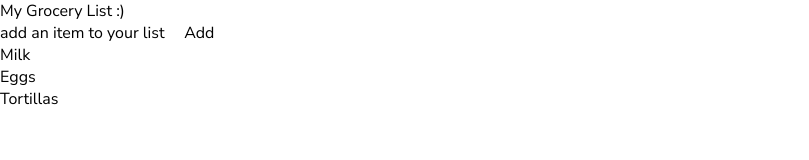
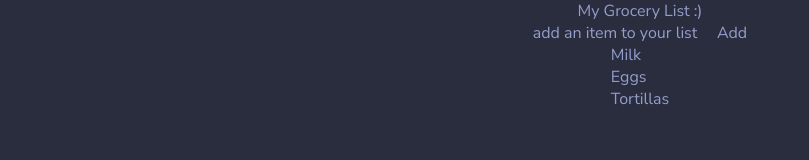
Before and after one commit to jrbanda1/My-Grocery-List-Web-App, a website built with Vite: page index.html in a window 1280 px wide. Shown: the whole page, without its empty margins (0-809 px from the left). Built offline with nearby package versions, Linux system fonts and the light colour scheme.

Commit message:
added styling to body in style.css

```diff
--- a/style.css
+++ b/style.css
@@ -1,3 +1,30 @@
+:root{
+    --background:    #292d3e;
+    --foreground:	#959dcb;
+    --comment:	#676e95;
+    --accent:	#c3e88d;
+    --redish:	#ff5370;
+    --orangish:	#f78c6c;
+    --yellowish:	#ffcb6b;
+    --greenish:	#c3e88d;
+    --bluish:	#82aaff;
+    --purplish:	#c792ea;
+}
+
 body {
+
+    background-color: var(--background);
+    color: var(--foreground);
+    display: flex;
+    flex-direction: column;
+    justify-content: center;
+    align-items: center;
     font-family: 'Nunito Sans', sans-serif;
 }
+.title{
+    margin: .5em;
+    font-size: 4em;
+    font-weight: lighter;
+    letter-spacing: .05em;
+
+}
```
